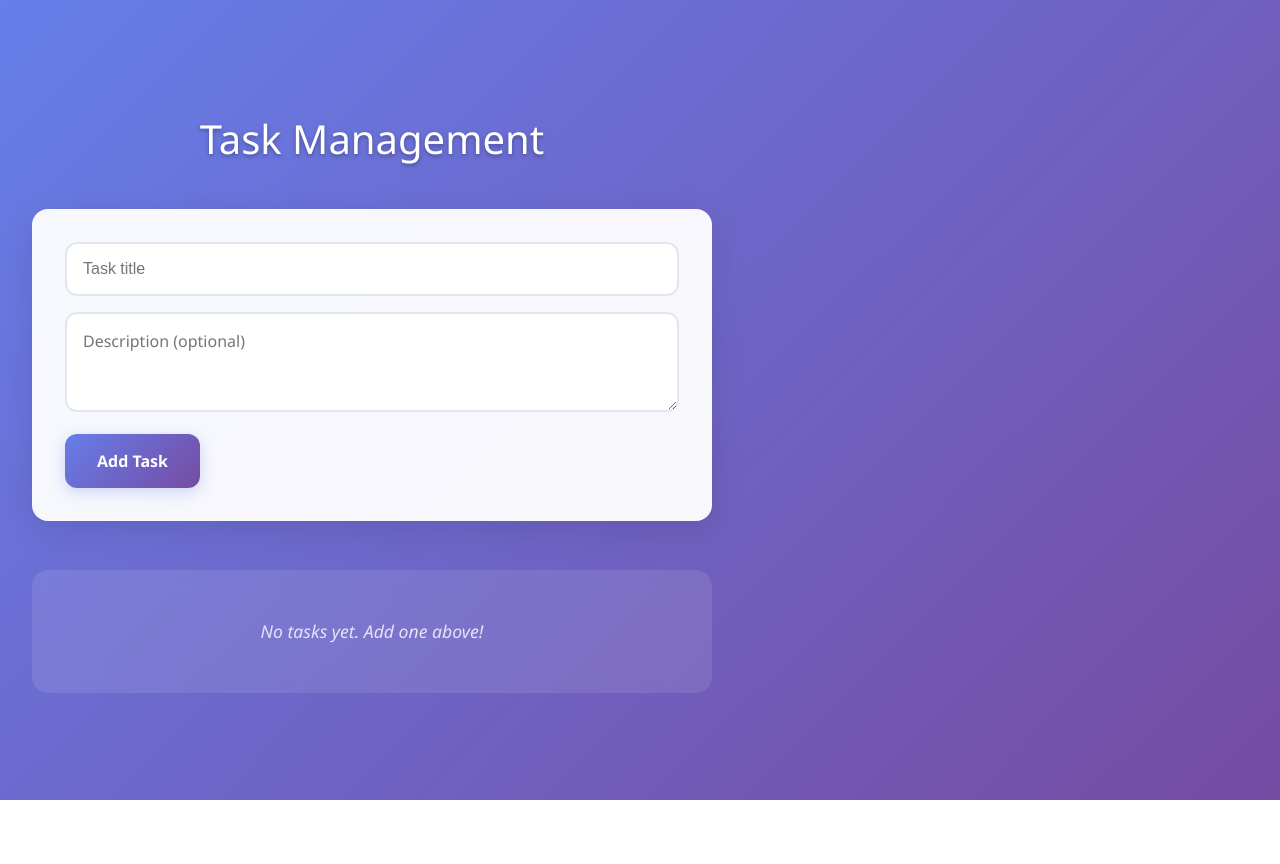
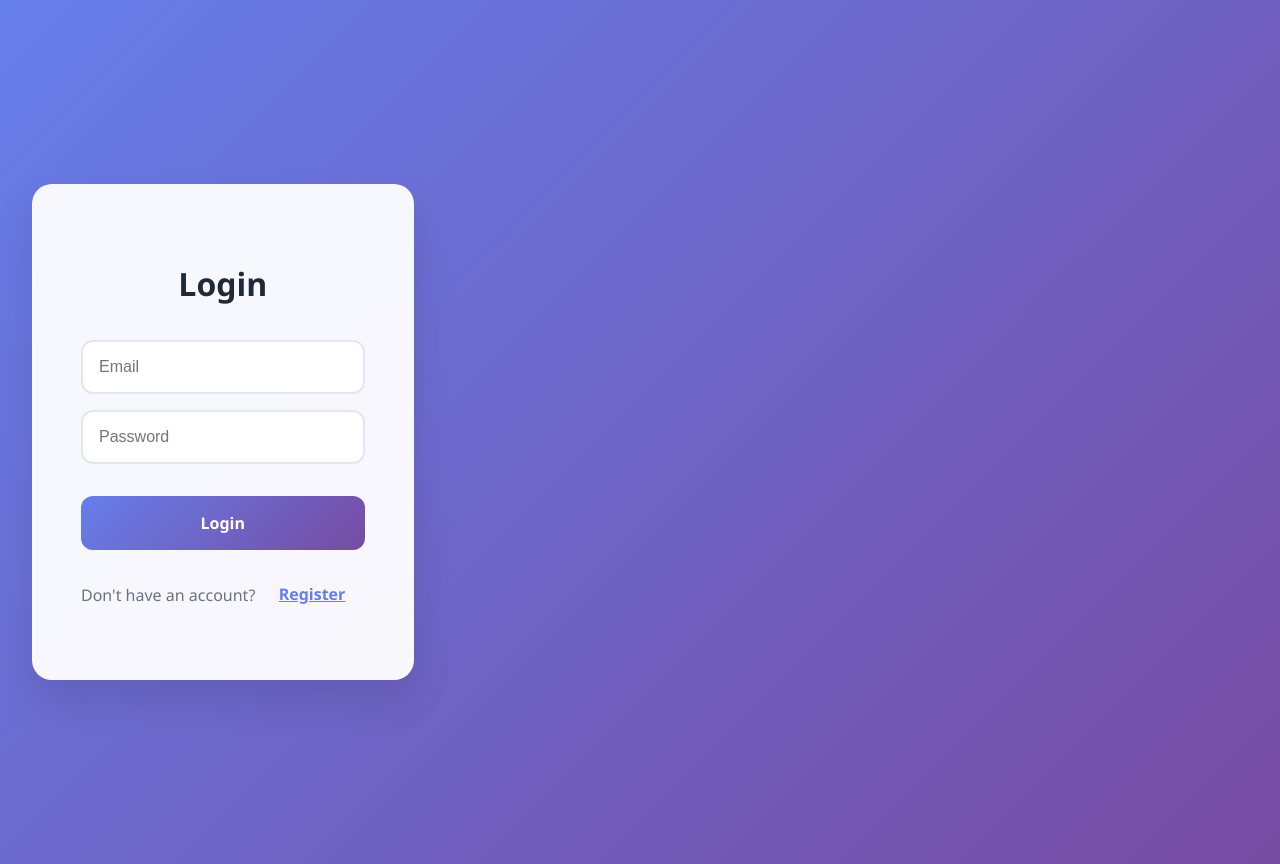
Before and after one commit to EnkuDavi/taskflow-project-test, a React app in the folder frontend/: page / in a window 1280 px wide. Before the commit the page ends 800 px from the top, so only its background shows below. Built offline with nearby package versions, Linux system fonts and the light colour scheme; the HTML template or start-up script is replaced by a standard one.

Commit message:
feat: implement authentication views with login and registration components

```diff
--- a/frontend/src/App.css
+++ b/frontend/src/App.css
@@ -189,3 +189,98 @@ h1 {
   border-radius: 16px;
   backdrop-filter: blur(10px);
 }
+
+/* Auth Styles */
+.auth-container {
+  display: flex;
+  justify-content: center;
+  align-items: center;
+  min-height: 100vh;
+  padding: 2rem;
+}
+
+.auth-card {
+  background: rgba(255, 255, 255, 0.95);
+  backdrop-filter: blur(10px);
+  padding: 3rem;
+  border-radius: 20px;
+  box-shadow: 0 20px 40px rgba(0,0,0,0.1);
+  border: 1px solid rgba(255,255,255,0.2);
+  width: 100%;
+  max-width: 400px;
+}
+
+.auth-card h2 {
+  text-align: center;
+  color: #1f2937;
+  margin-bottom: 2rem;
+  font-size: 2rem;
+  font-weight: 600;
+}
+
+.auth-card form {
+  display: flex;
+  flex-direction: column;
+  gap: 1rem;
+}
+
+.auth-card input {
+  padding: 1rem;
+  border: 2px solid #e1e8ed;
+  border-radius: 12px;
+  font-size: 1rem;
+  transition: all 0.3s ease;
+}
+
+.auth-card input:focus {
+  outline: none;
+  border-color: #667eea;
+  box-shadow: 0 0 0 3px rgba(102, 126, 234, 0.1);
+}
+
+.auth-card button[type="submit"] {
+  background: linear-gradient(135deg, #667eea 0%, #764ba2 100%);
+  color: white;
+  padding: 1rem;
+  border: none;
+  border-radius: 12px;
+  font-size: 1rem;
+  font-weight: 600;
+  cursor: pointer;
+  transition: all 0.3s ease;
+  margin-top: 1rem;
+}
+
+.auth-card button[type="submit"]:hover {
+  transform: translateY(-2px);
+  box-shadow: 0 6px 20px rgba(102, 126, 234, 0.4);
+}
+
+.auth-switch {
+  text-align: center;
+  margin-top: 1.5rem;
+  color: #6b7280;
+}
+
+.auth-switch button {
+  background: none;
+  border: none;
+  color: #667eea;
+  cursor: pointer;
+  font-weight: 600;
+  text-decoration: underline;
+}
+
+.auth-switch button:hover {
+  color: #764ba2;
+}
+
+.error-message {
+  background: linear-gradient(135deg, #f87171, #ef4444);
+  color: white;
+  padding: 0.75rem;
+  border-radius: 8px;
+  text-align: center;
+  font-size: 0.9rem;
+  margin-top: 0.5rem;
+}
--- a/frontend/src/App.tsx
+++ b/frontend/src/App.tsx
@@ -1,5 +1,7 @@
 import { useState } from 'react'
 import './App.css'
+import { Login } from './components/Login'
+import { Register } from './components/Register'
 
 interface Task {
   id: number
@@ -8,10 +10,31 @@ interface Task {
   status: 'pending' | 'completed'
 }
 
+type AuthView = 'login' | 'register' | 'tasks'
+
 function App() {
+  const [currentView, setCurrentView] = useState<AuthView>('login')
+  const [isAuthenticated, setIsAuthenticated] = useState(false)
   const [tasks, setTasks] = useState<Task[]>([])
   const [title, setTitle] = useState('')
   const [description, setDescription] = useState('')
+
+  const handleLogin = (email: string, password: string) => {
+    console.log('Login:', { email, password })
+    setIsAuthenticated(true)
+    setCurrentView('tasks')
+  }
+
+  const handleRegister = (fullName: string, email: string, password: string) => {
+    console.log('Register:', { fullName, email, password })
+    setIsAuthenticated(true)
+    setCurrentView('tasks')
+  }
+
+  const handleLogout = () => {
+    setIsAuthenticated(false)
+    setCurrentView('login')
+  }
 
   const addTask = () => {
     if (!title.trim()) return
@@ -40,9 +63,32 @@ function App() {
     setTasks(tasks.filter(task => task.id !== id))
   }
 
+  if (currentView === 'login') {
+    return (
+      <Login
+        onLogin={handleLogin}
+        onSwitchToRegister={() => setCurrentView('register')}
+      />
+    )
+  }
+
+  if (currentView === 'register') {
+    return (
+      <Register
+        onRegister={handleRegister}
+        onSwitchToLogin={() => setCurrentView('login')}
+      />
+    )
+  }
+
   return (
     <div className="app">
-      <h1>Task Management</h1>
+      <div style={{ display: 'flex', justifyContent: 'space-between', alignItems: 'center', marginBottom: '2rem' }}>
+        <h1>Task Management</h1>
+        <button onClick={handleLogout} style={{ background: 'rgba(255,255,255,0.2)', color: 'white', border: 'none', padding: '0.5rem 1rem', borderRadius: '8px', cursor: 'pointer' }}>
+          Logout
+        </button>
+      </div>
 
       <div className="task-form">
         <input
--- /dev/null
+++ b/frontend/src/components/Login.tsx
@@ -0,0 +1,49 @@
+import { useState } from 'react'
+
+interface LoginProps {
+  onLogin: (email: string, password: string) => void
+  onSwitchToRegister: () => void
+}
+
+export const Login = ({ onLogin, onSwitchToRegister }: LoginProps) => {
+  const [email, setEmail] = useState('')
+  const [password, setPassword] = useState('')
+
+  const handleSubmit = (e: React.FormEvent) => {
+    e.preventDefault()
+    if (email && password) {
+      onLogin(email, password)
+    }
+  }
+
+  return (
+    <div className="auth-container">
+      <div className="auth-card">
+        <h2>Login</h2>
+        <form onSubmit={handleSubmit}>
+          <input
+            type="email"
+            placeholder="Email"
+            value={email}
+            onChange={(e) => setEmail(e.target.value)}
+            required
+          />
+          <input
+            type="password"
+            placeholder="Password"
+            value={password}
+            onChange={(e) => setPassword(e.target.value)}
+            required
+          />
+          <button type="submit">Login</button>
+        </form>
+        <p className="auth-switch">
+          Don't have an account?{' '}
+          <button type="button" onClick={onSwitchToRegister}>
+            Register
+          </button>
+        </p>
+      </div>
+    </div>
+  )
+}
--- /dev/null
+++ b/frontend/src/components/Register.tsx
@@ -0,0 +1,74 @@
+import { useState } from 'react'
+
+interface RegisterProps {
+  onRegister: (fullName: string, email: string, password: string) => void
+  onSwitchToLogin: () => void
+}
+
+export const Register = ({ onRegister, onSwitchToLogin }: RegisterProps) => {
+  const [fullName, setFullName] = useState('')
+  const [email, setEmail] = useState('')
+  const [password, setPassword] = useState('')
+  const [confirmPassword, setConfirmPassword] = useState('')
+  const [error, setError] = useState('')
+
+  const handleSubmit = (e: React.FormEvent) => {
+    e.preventDefault()
+    setError('')
+
+    if (password !== confirmPassword) {
+      setError('Passwords do not match')
+      return
+    }
+
+    if (fullName && email && password) {
+      onRegister(fullName, email, password)
+    }
+  }
+
+  return (
+    <div className="auth-container">
+      <div className="auth-card">
+        <h2>Register</h2>
+        <form onSubmit={handleSubmit}>
+          <input
+            type="text"
+            placeholder="Full Name"
+            value={fullName}
+            onChange={(e) => setFullName(e.target.value)}
+            required
+          />
+          <input
+            type="email"
+            placeholder="Email"
+            value={email}
+            onChange={(e) => setEmail(e.target.value)}
+            required
+          />
+          <input
+            type="password"
+            placeholder="Password"
+            value={password}
+            onChange={(e) => setPassword(e.target.value)}
+            required
+          />
+          <input
+            type="password"
+            placeholder="Confirm Password"
+            value={confirmPassword}
+            onChange={(e) => setConfirmPassword(e.target.value)}
+            required
+          />
+          {error && <div className="error-message">{error}</div>}
+          <button type="submit">Register</button>
+        </form>
+        <p className="auth-switch">
+          Already have an account?{' '}
+          <button type="button" onClick={onSwitchToLogin}>
+            Login
+          </button>
+        </p>
+      </div>
+    </div>
+  )
+}
```
